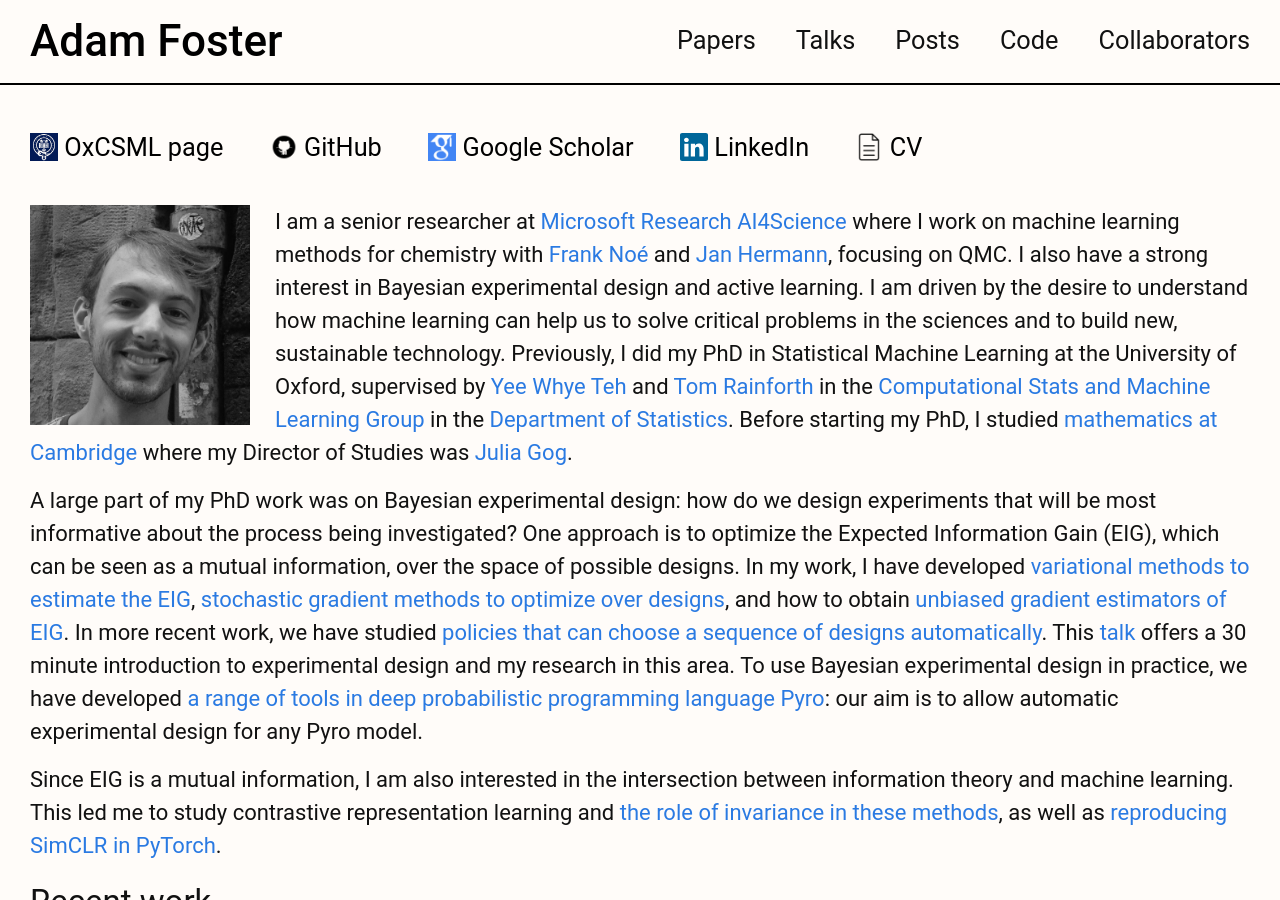
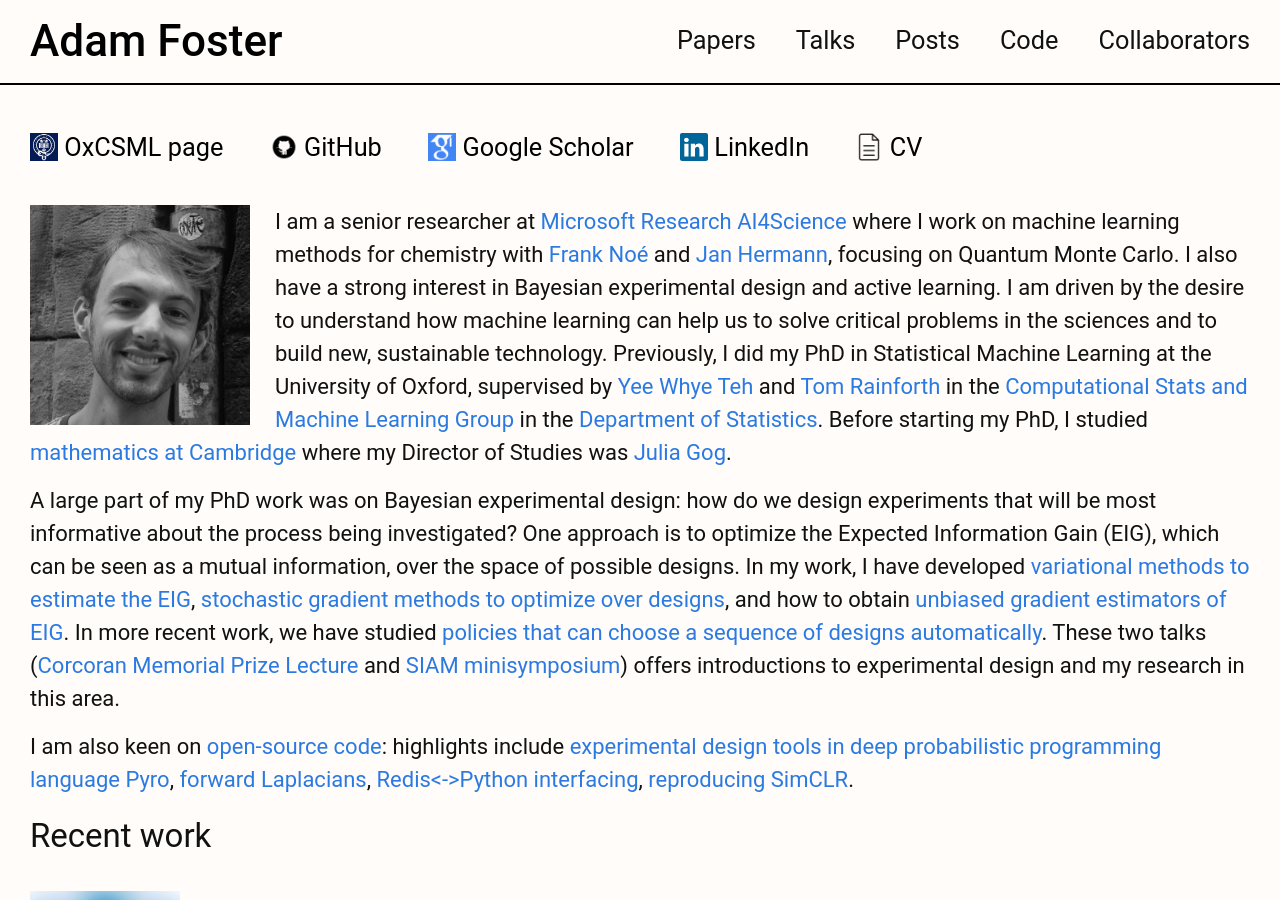
Before and after one commit to ae-foster/ae-foster.github.io, a Jekyll site: the page built from index.markdown, in a window 1280 px wide and 900 px high. Built offline with Jekyll 4.4.1, drawn with Linux system fonts in a browser that asks for light colours; nearby versions of some CDN libraries; some of the changed text lies outside the part shown.

Commit message:
Add some code

```diff
--- a/index.markdown
+++ b/index.markdown
@@ -6,7 +6,7 @@ layout: home
 ---
 
 ![My helpful screenshot](/assets/adamfoster.jpg){:class="main-img"}
-I am a senior researcher at [Microsoft Research AI4Science](https://www.microsoft.com/en-us/research/lab/microsoft-research-ai4science/) where I work on machine learning methods for chemistry with [Frank Noé](https://www.microsoft.com/en-us/research/people/franknoe/?lang=fr_ca) and [Jan Hermann](https://jan.hermann.name/), focusing on QMC. I also have a strong interest in Bayesian experimental design and active learning.
+I am a senior researcher at [Microsoft Research AI4Science](https://www.microsoft.com/en-us/research/lab/microsoft-research-ai4science/) where I work on machine learning methods for chemistry with [Frank Noé](https://www.microsoft.com/en-us/research/people/franknoe/?lang=fr_ca) and [Jan Hermann](https://jan.hermann.name/), focusing on Quantum Monte Carlo. I also have a strong interest in Bayesian experimental design and active learning.
 I am driven by the desire to understand how machine learning can help us to solve critical problems in the sciences and to build new, sustainable technology.
 Previously, I did my PhD in Statistical Machine Learning at the University of Oxford, supervised by [Yee Whye Teh](https://www.stats.ox.ac.uk/~teh/index.html) and [Tom Rainforth](https://www.robots.ox.ac.uk/~twgr/) in the [Computational Stats and Machine Learning Group](http://csml.stats.ox.ac.uk/) in the [Department of Statistics](https://www.stats.ox.ac.uk/).
 Before starting my PhD, I studied [mathematics at Cambridge](https://www.maths.cam.ac.uk/) where my Director of Studies was [Julia Gog](http://www.damtp.cam.ac.uk/person/jrg20).
@@ -16,11 +16,14 @@ A large part of my PhD work was on Bayesian experimental design: how do we desig
 One approach is to optimize the Expected Information Gain (EIG), which can be seen as a mutual information, over the space of possible designs.
 In my work, I have developed [variational methods to estimate the EIG](https://arxiv.org/abs/1903.05480), [stochastic gradient methods to optimize over designs](https://arxiv.org/abs/1911.00294), and how to obtain [unbiased gradient estimators of EIG](https://arxiv.org/abs/2005.08414).
 In more recent work, we have studied [policies that can choose a sequence of designs automatically](https://arxiv.org/abs/2103.02438).
-This [talk](https://www.youtube.com/watch?v=zgHE5phpytw) offers a 30 minute introduction to experimental design and my research in this area.
-To use Bayesian experimental design in practice, we have developed [a range of tools in deep probabilistic programming language Pyro](https://docs.pyro.ai/en/stable/contrib.oed.html): our aim is to allow automatic experimental design for any Pyro model.
+These two talks ([Corcoran Memorial Prize Lecture](https://www.stats.ox.ac.uk/events/2022-corcoran-memorial-prize-lecture) and [SIAM minisymposium](https://www.youtube.com/watch?v=zgHE5phpytw)) offers introductions to experimental design and my research in this area.
 
-Since EIG is a mutual information, I am also interested in the intersection between information theory and machine learning.
-This led me to study contrastive representation learning and [the role of invariance in these methods](https://arxiv.org/abs/2010.09515), as well as [reproducing SimCLR in PyTorch](https://github.com/ae-foster/pytorch-simclr).
+I am also keen on [open-source code](https://github.com/ae-foster): highlights include [experimental design tools in deep probabilistic programming language Pyro](https://docs.pyro.ai/en/stable/contrib.oed.html), [forward Laplacians](https://github.com/microsoft/folx), [Redis<->Python interfacing](https://github.com/ae-foster/rdbgenerate), [reproducing SimCLR](https://github.com/ae-foster/pytorch-simclr).
+
+<!-- To use Bayesian experimental design in practice, we have developed [a range of tools in deep probabilistic programming language Pyro](https://docs.pyro.ai/en/stable/contrib.oed.html): our aim is to allow automatic experimental design for any Pyro model. -->
+
+<!-- Since EIG is a mutual information, I am also interested in the intersection between information theory and machine learning.
+This led me to study contrastive representation learning and [the role of invariance in these methods](https://arxiv.org/abs/2010.09515), as well as [reproducing SimCLR in PyTorch](https://github.com/ae-foster/pytorch-simclr). -->
 
 [comment]: <> (Within the OxCSML group, I have been fortunate enough to be introduced to a wide range of new ideas in machine learning. We run a reading group on the role of symmetry and equivariance in deep learning. We have also read the latest research in reinforcement learning, deep generative models and metalearning, among other topics.)
 
```
Also changed, not shown: _posts/2017-08-15-rdbgenerate.markdown (added, +12 -0 lines), _posts/2023-11-17-folx.markdown (added, +13 -0 lines).
